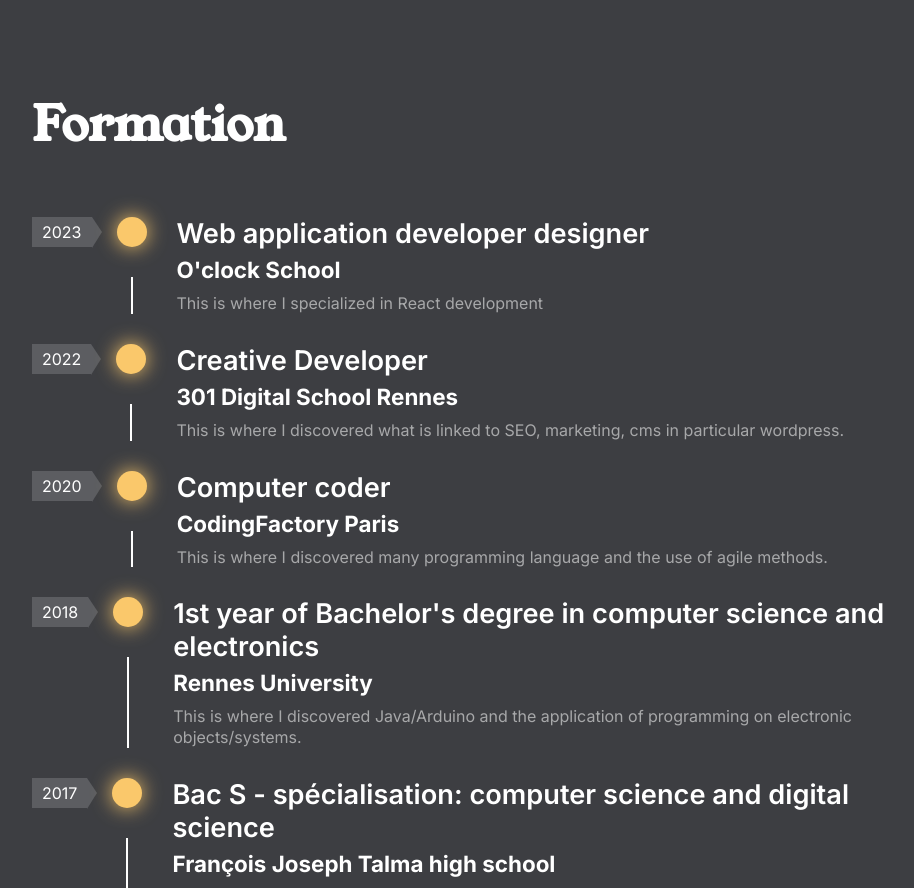
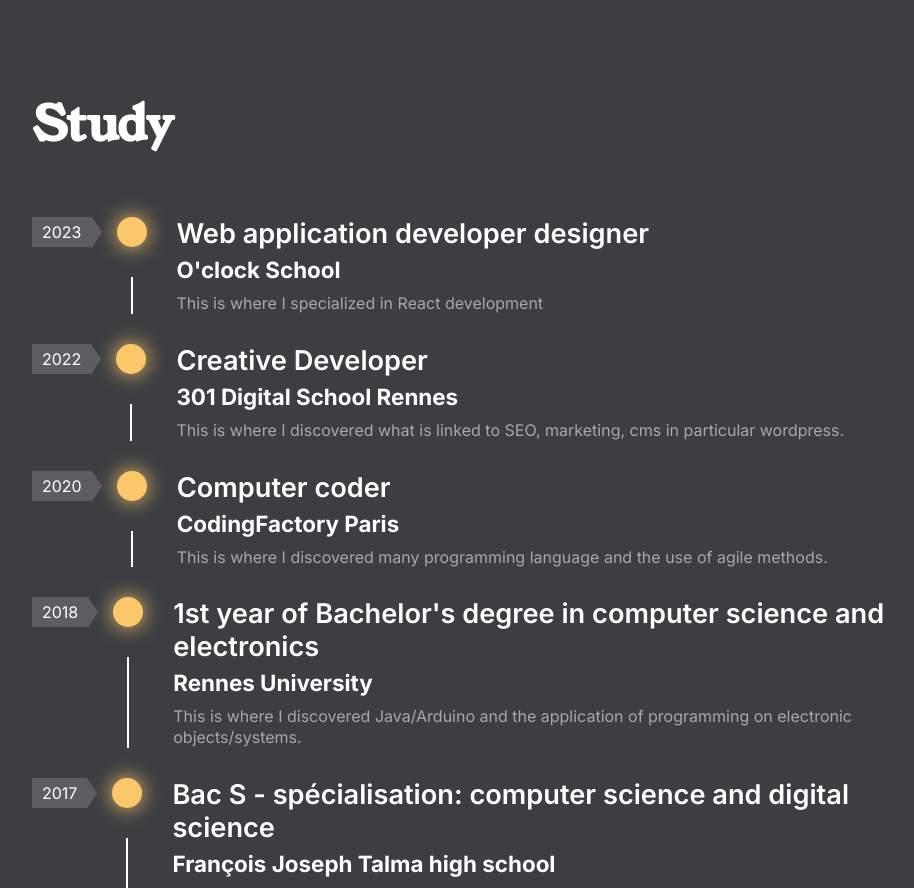
Before and after one commit to DoryanLievre/next-portfolio, a Next.js app: page / in a window 1280 px wide. Shown: the part 3489-4377 px from the top of the page, without its empty margins (160-1074 px from the left). Built offline with nearby package versions, Linux system fonts and the light colour scheme.

Commit message:
chore(study section):rename section h2 by study

```diff
--- a/components/Study.js
+++ b/components/Study.js
@@ -2,7 +2,7 @@ export default function study () {
     return (
         <section id="study">
             <div className="center">
-                <h2>Formation</h2>
+                <h2>Study</h2>
                 <div className="study-timeline">
                     <div className="study-item">
                         <div className='study-date'><span className='study-year'>2023</span><span className='study-arrow'></span></div>
```
